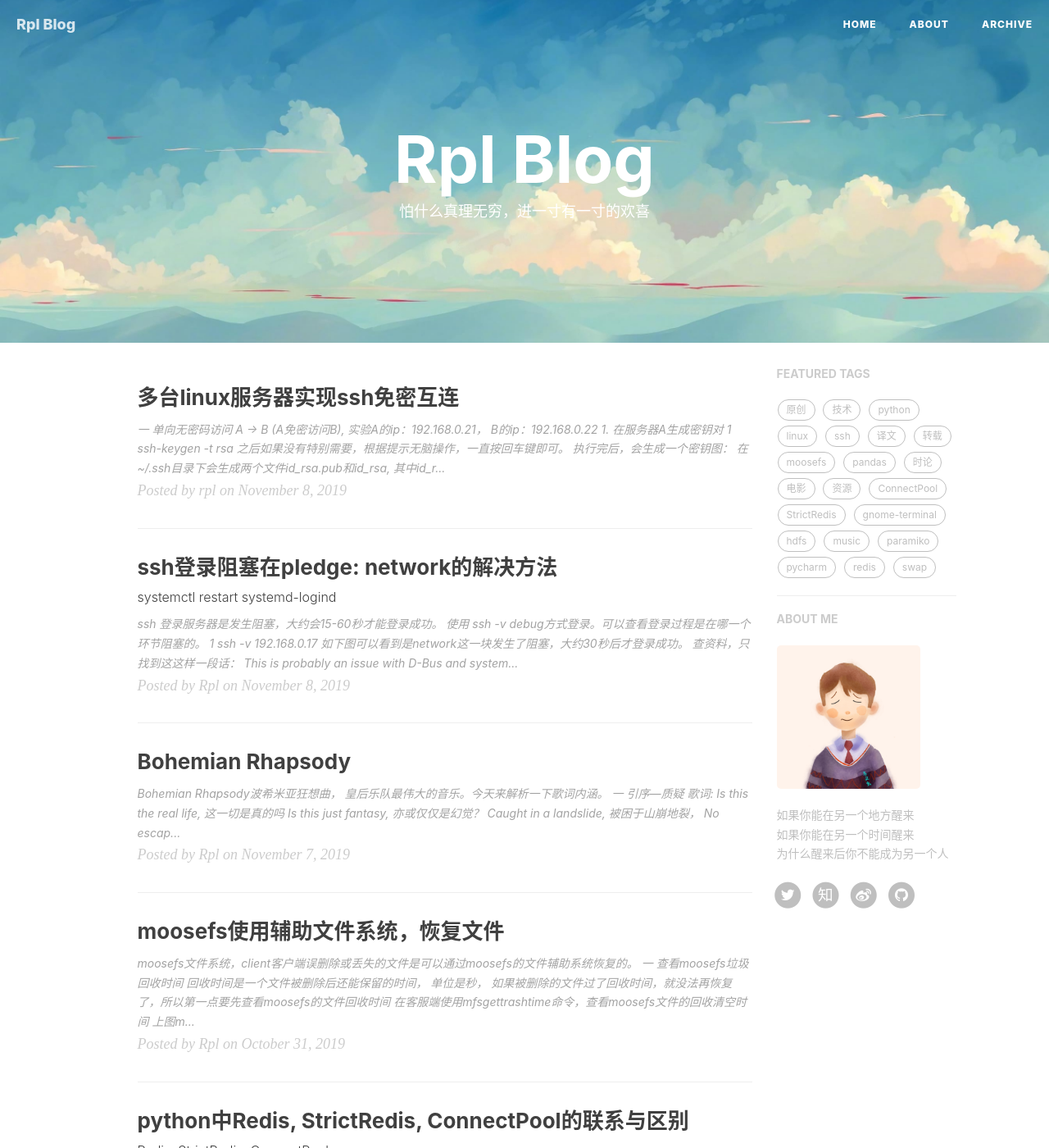
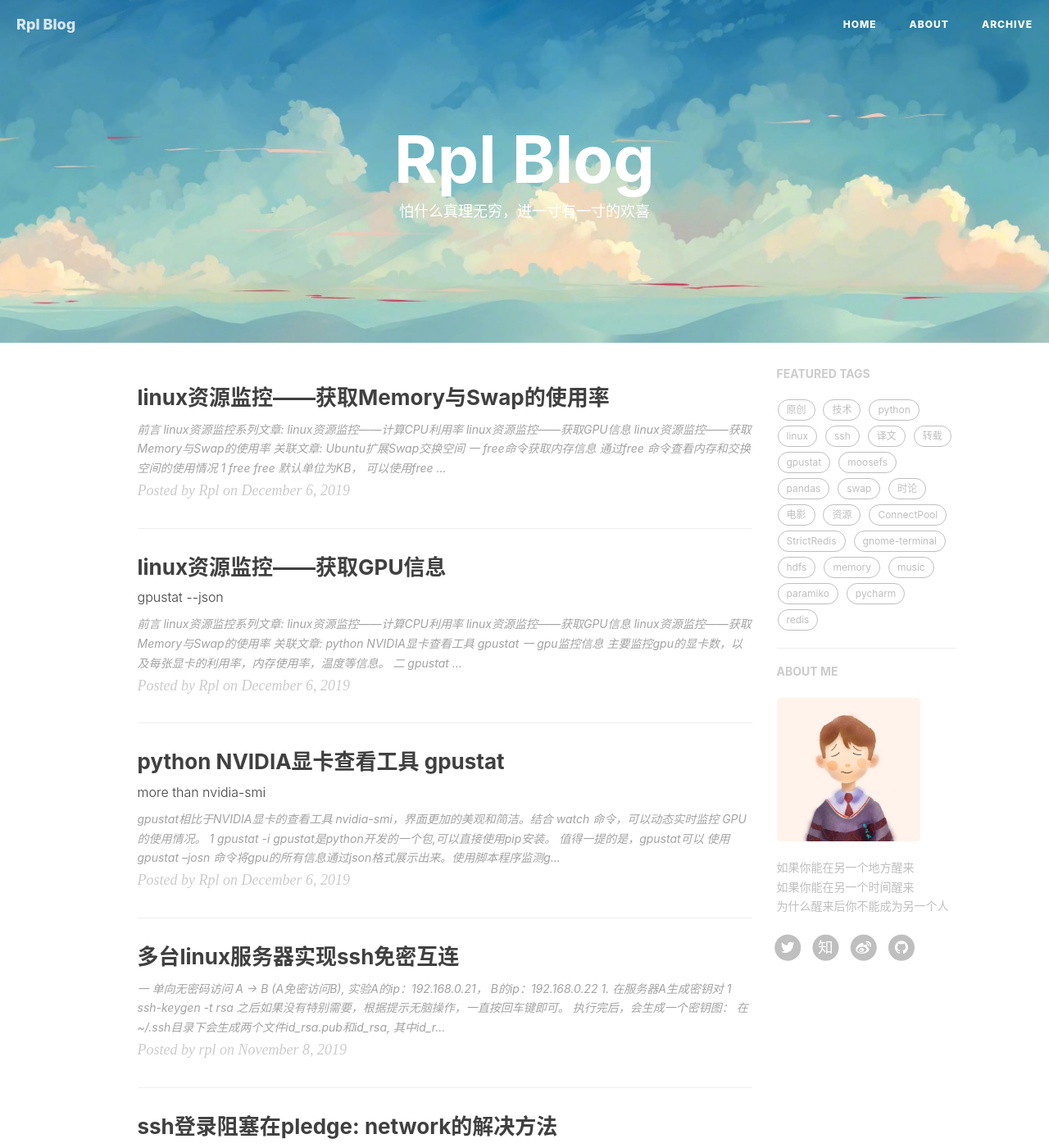
Before and after one commit to littleRpl/littleRpl.github.io, a Jekyll site: the page built from index.html, in a window 1280 px wide and 1400 px high. Shown: the whole window at 82% size. Built offline with Jekyll 4.4.1, drawn with Linux system fonts in a browser that asks for light colours; nearby versions of some CDN libraries; the list of posts is cut into pages by our own code; comment, search, counter and statistics services are not loaded; some of the changed text lies outside the part shown.

Commit message:
add linux资源监控系列

````diff
--- /dev/null
+++ b/_posts/2019-12-06-gpu-monitor.md
@@ -0,0 +1,241 @@
+---
+layout:       post
+title:        "linux资源监控——获取GPU信息"
+subtitle:     'gpustat --json'
+date:         2019-12-06 14:00:00
+author:       "Rpl"
+header-img:   "img/gpustat/5.png"
+header-mask:  0.7
+# catalog:      true
+
+tags:
+  - 技术
+  - linux
+  - python
+  - gpustat
+  - 原创
+
+---
+
+### 前言
+
+linux资源监控系列文章:
+1. [linux资源监控——计算CPU利用率](http://littlerpl.me/2019/06/20/cpu/)
+2. [linux资源监控——获取GPU信息](http://littlerpl.me/2019/12/06/gpustat/)
+3. [linux资源监控——获取Memory与Swap的使用率](http://littlerpl.me/2019/12/06/memory-swap/)
+
+关联文章:
+1. [python NVIDIA显卡查看工具 gpustat](http://littlerpl.me/2019/12/06/gpustat/)
+
+
+***
+
+### 一 gpu监控信息
+主要监控gpu的显卡数，以及每张显卡的利用率，内存使用率，温度等信息。
+
+***
+
+### 二 gpustat
+
+主要使用gpustat获取gpu的各种信息。 gpustat --json 可以将gpu的信息以json的格式展示出来，极大的方便了我们的信息筛选。
+关于**gpustat**，点击[NVIDIA显卡查看工具gpustat](http://littlerpl.me/2019/12/06/gpustat/)了解更多。
+
+```shell
+gpustat --json
+```
+
+```json
+{
+    "hostname": "roo-21",
+    "query_time": "2019-12-06T10:46:13.356002",
+    "gpus": [
+        {
+            "index": 0,
+            "uuid": "GPU-4f085884-4260-a21e-25b1-2fa2e6f72f8c",
+            "name": "GeForce GTX 1080 Ti",
+            "temperature.gpu": 53,
+            "utilization.gpu": 2,
+            "power.draw": 57,
+            "enforced.power.limit": 250,
+            "memory.used": 612,
+            "memory.total": 11164,
+            "processes": [
+                {
+                    "username": "gdm",
+                    "command": "Xorg",
+                    "gpu_memory_usage": 19,
+                    "pid": 1247
+                },
+                {
+                    "username": "gdm",
+                    "command": "gnome-shell",
+                    "gpu_memory_usage": 49,
+                    "pid": 1340
+                },
+                {
+                    "username": "roo",
+                    "command": "Xorg",
+                    "gpu_memory_usage": 231,
+                    "pid": 2205
+                },
+                {
+                    "username": "roo",
+                    "command": "gnome-shell",
+                    "gpu_memory_usage": 234,
+                    "pid": 2348
+                },
+                {
+                    "username": "roo",
+                    "command": "TeamViewer",
+                    "gpu_memory_usage": 12,
+                    "pid": 2359
+                },
+                {
+                    "username": "roo",
+                    "command": "chromium-browser",
+                    "gpu_memory_usage": 61,
+                    "pid": 3804
+                }
+            ]
+        },
+        {
+            "index": 1,
+            "uuid": "GPU-103ab59c-6a24-1ea0-b1da-9217c750a716",
+            "name": "GeForce GTX 1080 Ti",
+            "temperature.gpu": 37,
+            "utilization.gpu": 0,
+            "power.draw": 9,
+            "enforced.power.limit": 250,
+            "memory.used": 2,
+            "memory.total": 11172,
+            "processes": []
+        },
+        {
+            "index": 2,
+            "uuid": "GPU-06227d9a-a9f8-a653-1dab-b544b4d1535d",
+            "name": "GeForce GTX 1080 Ti",
+            "temperature.gpu": 34,
+            "utilization.gpu": 0,
+            "power.draw": 10,
+            "enforced.power.limit": 250,
+            "memory.used": 2,
+            "memory.total": 11172,
+            "processes": []
+        },
+        {
+            "index": 3,
+            "uuid": "GPU-55757d09-149f-26ad-251d-0a28dc3d5fb5",
+            "name": "GeForce GTX 1080 Ti",
+            "temperature.gpu": 24,
+            "utilization.gpu": 0,
+            "power.draw": 9,
+            "enforced.power.limit": 250,
+            "memory.used": 2,
+            "memory.total": 11172,
+            "processes": []
+        }
+    ]
+}
+```
+
+分析此json的信息，主要包括:
+- hostname 主机名
+- query_time 查询时间
+- gpus: 显卡详细信息
+	- index 显卡索引
+	- uuid 显卡识别码
+	- name 显卡名
+	- temperature.gpu 温度
+	- utilization.gpu 利用率
+	- power.draw 功耗
+	- enforced.power.limit 最大功耗
+	- memory.used 已用内存
+	- memory.total 总内存
+	- processes 执行进程
+		- username 用户名
+		- command 执行命令
+		- gpu_memory_used 使用的gpu内存
+		- pid 进程id
+
+由此可见，可以通过gpustat --json 获取到gpu的所有信息。
+
+***
+
+### 三 脚本实现
+
+```python
+import os
+import json
+import signal
+import subprocess
+
+def get_GpuInfo(ip):
+    """
+    :param ip: host
+    :return: gpu利用率, gpu内存占用率, gpu温度, gpu数量
+    """
+
+    utilization_list = []
+    memory_usge_list = []
+    temperature_list = []
+    timeout_seconds = 30
+
+    gpu_cmd = 'ssh -o StrictHostKeyChecking=no %s gpustat --json' % ip  # 通过命令行执行gpustat --json
+    gpu_info_dict = {}
+    gpu_num = 0
+
+    try:
+        res = timeout_Popen(gpu_cmd, timeout_seconds)  # 超过30秒无返回信息,返回空值
+
+        if res:
+            res = res.stdout.read().decode()
+            if not res:
+                print('ssh %s 连接失败, 获取gpu信息失败' % ip)
+
+            else:
+                # gpu_info_dict = eval(res)
+                gpu_info_dict = json.loads(res)  # str to json
+                gpu_num = len(gpu_info_dict['gpus'])
+    except:
+        pass
+
+    # ------------------------------------------------------------------------------------------------------------------
+    if gpu_info_dict:
+        for i in gpu_info_dict['gpus']:
+            utilization_gpu = float(i['utilization.gpu'])  # gpu利用率
+            memory_used_gpu = round(100 * (i['memory.used'] / i['memory.total']), 2)  # gpu内存占用率
+
+            utilization_list.append(str(utilization_gpu))
+            memory_usge_list.append(str(memory_used_gpu))
+            temperature_list.append(str(i['temperature.gpu'])) # 温度
+
+    else:
+        print('{}: timeout > {}s, 获取gpu信息失败\n'.format(ip, timeout_seconds))
+        utilization_list = ['-1']*4
+        memory_usge_list = ['-1']*4
+        temperature_list = ['-1']*4
+
+    gpu_utilization = ','.join(utilization_list)
+    gpu_memory_utilization = ','.join(memory_usge_list)
+    gpu_temperature = ','.join(temperature_list)
+
+    return [gpu_utilization, gpu_memory_utilization, gpu_temperature, gpu_num]
+
+
+# 处理popen等待超时:
+def timeout_Popen(cmd, timeout=30):
+    start = time.time()
+    process = subprocess.Popen(cmd, shell=True, stdout=subprocess.PIPE, stderr=subprocess.PIPE)
+    while process.poll() is None:  # 是否结束
+        time.sleep(0.2)
+        now = time.time()
+        if now - start >= timeout:
+            os.kill(process.pid, signal.SIGKILL)
+
+            # pid=-1 等待当前进程的all子进程, os.WNOHANG 没有子进程退出,
+            os.waitpid(-1, os.WNOHANG)
+            return None
+
+    return process
+
+```
--- /dev/null
+++ b/_posts/2019-12-06-gpustat.md
@@ -0,0 +1,46 @@
+---
+layout:       post
+title:        "python NVIDIA显卡查看工具 gpustat"
+subtitle:     'more than nvidia-smi'
+date:         2019-12-06 11:30:00
+author:       "Rpl"
+header-img:   "img/gpustat/5.png"
+header-mask:  0.7
+# catalog:      true
+
+tags:
+  - 技术
+  - linux
+  - python
+  - gpustat
+  - 原创
+
+---
+
+
+
+gpustat相比于NVIDIA显卡的查看工具 nvidia-smi，界面更加的美观和简洁。结合 watch 命令，可以动态实时监控 GPU 的使用情况。
+
+```shell
+gpustat -i
+```
+![1](/img/gpustat/1.png)
+
+gpustat是python开发的一个包,可以直接使用pip安装。
+
+值得一提的是，gpustat可以 使用 gpustat --josn 命令将gpu的所有信息通过json格式展示出来。使用脚本程序监测gpu太方便了。（详情点击: linux资源监测 -- gpu）
+
+```shell
+gpustat --json
+```
+![5](/img/gpustat/4.png)
+
+另外，由于gpustat是基于nvidia-smi的，它本质上是获取nvidia-smi的信息，然后在重新编辑/简洁化， 因此运行 nvidia-smi daemon，gpustat的查询速度会更快。
+
+gpustat的使用非常简单，具体可以参考 gputat的pypi文档: [https://pypi.org/project/gpustat/](https://pypi.org/project/gpustat/), 也可使用
+```shell
+gpustat -h
+```
+查看具体参数用法。
+
+![6](/img/gpustat/6.png)
--- /dev/null
+++ b/_posts/2019-12-06-memory-swap.md
@@ -0,0 +1,130 @@
+---
+layout:       post
+title:        "linux资源监控——获取Memory与Swap的使用率"
+# subtitle:     ''
+date:         2019-12-06 14:30:00
+author:       "Rpl"
+header-img:   "img/gpustat/5.png"
+header-mask:  0.5
+catalog:      true
+
+tags:
+  - 技术
+  - linux
+  - python
+  - swap
+  - memory
+  - 原创
+
+---
+
+### 前言
+
+linux资源监控系列文章:
+1. [linux资源监控——计算CPU利用率](http://littlerpl.me/2019/06/20/cpu/)
+2. [linux资源监控——获取GPU信息](http://littlerpl.me/2019/12/06/gpustat/)
+3. [linux资源监控——获取Memory与Swap的使用率](http://littlerpl.me/2019/12/06/memory-swap/)
+
+关联文章:
+1. [Ubuntu扩展Swap交换空间](http://littlerpl.me/2019/06/17/swap/)
+
+
+### 一 free命令获取内存信息
+
+通过free 命令查看内存和交换空间的使用情况
+```shell
+free
+```
+![1](/img/memory-swap-info/1.png)
+
+free 默认单位为KB， 可以使用free -m 以MB为单位，或者 free -g 以GB为单位显示。
+
+```shell
+free -m
+```
+![2](/img/memory-swap-info/2.png)
+
+```shell
+free -g
+```
+![3](/img/memory-swap-info/3.png)
+
+***
+
+### 二 python脚本实现
+
+```python
+import os
+import subprocess
+import signal
+
+# 获取内存信息
+def get_MemoryInfo(ip):
+
+    timeout_seconds = 30
+    cmd = 'ssh -o StrictHostKeyChecking=no %s free' % ip
+    # res = subprocess.Popen(cmd, shell=True, stdout=subprocess.PIPE, stderr=subprocess.PIPE)
+
+    memory_utilization = '-1'
+    swap_utilization = '-1'
+
+    res = timeout_Popen(cmd, timeout=timeout_seconds)
+
+    if res:
+
+        stdout = res.stdout.readlines()
+
+        if not stdout:
+            print('ssh %s 连接失败, 获取memory信息失败' % ip)
+            return [memory_utilization, swap_utilization]
+
+        memory_info = stdout[1].decode().split()
+        swap_info = stdout[2].decode().split()
+
+        totoal_memory = int(memory_info[1])
+        available_memory = int(memory_info[-1])
+
+        # used_memory = float(memory_info[2])
+        # memory_utilization = str(round((used_memory / totoal_memory) *100, 2))
+
+        memory_utilization = ((totoal_memory-available_memory)/totoal_memory)*100
+        memory_utilization = str(round(memory_utilization, 2))
+
+        totoal_swap = int(swap_info[1])
+        if totoal_swap == 0:
+            print('ip: %s,交换空间为0' % ip)
+
+        available_swap = int(swap_info[-1])
+        swap_utilization = ((totoal_swap - available_swap) / totoal_swap) * 100
+        swap_utilization = str(round(swap_utilization, 2))
+
+        # used_swap = float(swap_info[2])
+        # swap_utilization = str(round((used_swap / totoal_swap)*100, 2))
+
+        # print('--------- ip:%s----------' % ip)
+        # print('swap: %d, %d, %s' % (totoal_swap, available_swap, swap_utilization))
+        # print('memory: %d, %d, %s\n' %(totoal_memory, available_memory, memory_utilization))
+
+    else:
+        print('{}: timeout > {}s, 获取memory信息失败'.format(ip, timeout_seconds))
+
+    return [memory_utilization, swap_utilization]
+
+
+# 处理popen等待超时:
+def timeout_Popen(cmd, timeout=30):
+    start = time.time()
+    process = subprocess.Popen(cmd, shell=True, stdout=subprocess.PIPE, stderr=subprocess.PIPE)
+    while process.poll() is None:  # 是否结束
+        time.sleep(0.2)
+        now = time.time()
+        if now - start >= timeout:
+            os.kill(process.pid, signal.SIGKILL)
+
+            # pid=-1 等待当前进程的all子进程, os.WNOHANG 没有子进程退出,
+            os.waitpid(-1, os.WNOHANG)
+            return None
+
+    return process
+
+```
````
Also changed, not shown: _posts/2019-06-20-cpu.md (+53 -22 lines), img/gpustat/1.png (added), img/gpustat/4.png (added), img/gpustat/5.png (added), img/gpustat/6.png (added), img/memory-swap-info/1.png (added), img/memory-swap-info/2.png (added), img/memory-swap-info/3.png (added).
